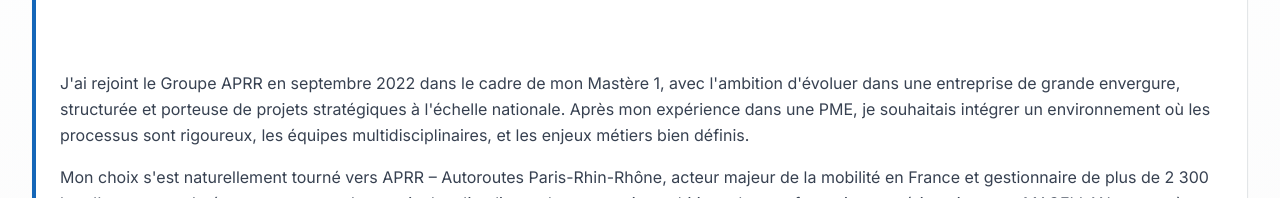
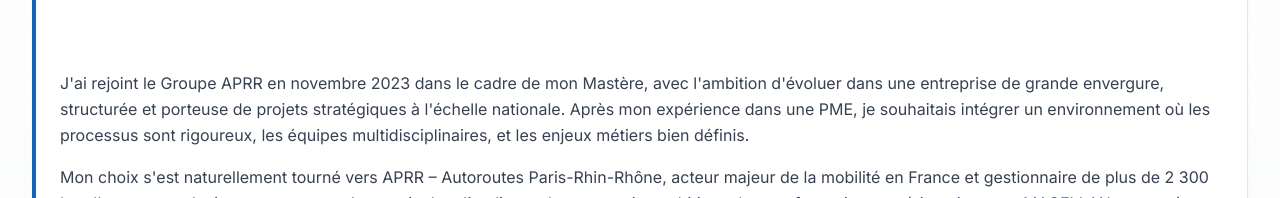
Before and after one commit to Kevin-plsn/kevin-polsinelli-portfolio, a React (Vite) app: page /entreprise in a window 1280 px wide. Shown: the part 461-659 px from the top of the page. Built offline with nearby package versions, Linux system fonts and the light colour scheme.

Commit message:
Fix: Update APRR description on Entreprise page
Updated the APRR description on the Entreprise page with the provided text.

```diff
--- a/src/pages/Entreprise.tsx
+++ b/src/pages/Entreprise.tsx
@@ -32,7 +32,7 @@ const EntreprisePage = () => {
 
                   <div className="text-gray-700 leading-relaxed space-y-4">
                     <p>
-                      J'ai rejoint le Groupe APRR en septembre 2022 dans le cadre de mon Mastère 1, avec l'ambition d'évoluer
+                      J'ai rejoint le Groupe APRR en novembre 2023 dans le cadre de mon Mastère, avec l'ambition d'évoluer
                       dans une entreprise de grande envergure, structurée et porteuse de projets stratégiques à l'échelle nationale.
                       Après mon expérience dans une PME, je souhaitais intégrer un environnement où les processus sont rigoureux,
                       les équipes multidisciplinaires, et les enjeux métiers bien définis.
```
